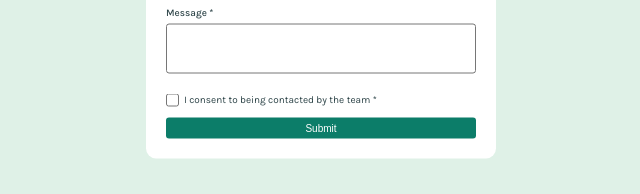
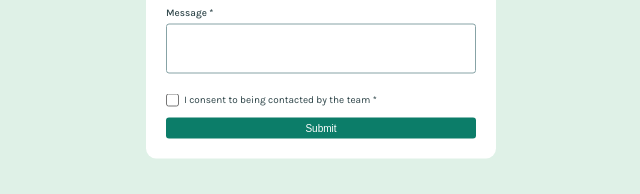
Before and after one commit to romrauq/contact-form, a plain HTML site: page index.html in a window 1280 px wide. Shown: the part 427-621 px from the top of the page, 319-959 px from the left. Drawn offline with Linux system fonts and the light colour scheme.

Commit message:
Modified border style of text area element.

```diff
--- a/resources/css/styles.css
+++ b/resources/css/styles.css
@@ -129,6 +129,7 @@ label {
 	width: 100%;
 	height: 50px;
 	resize: none;
+	border: 1px solid hsl(186, 15%, 59%);
 	border-radius: 3px;
 }
 
```
